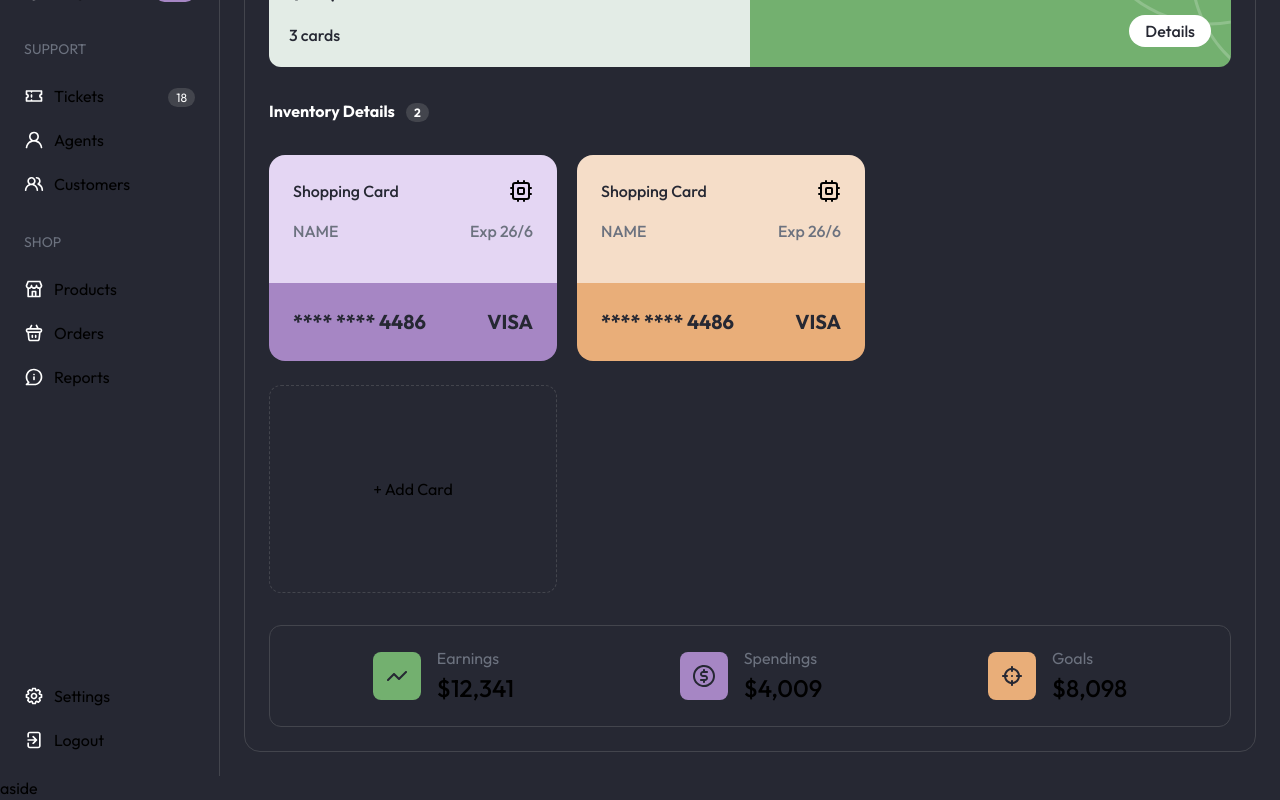
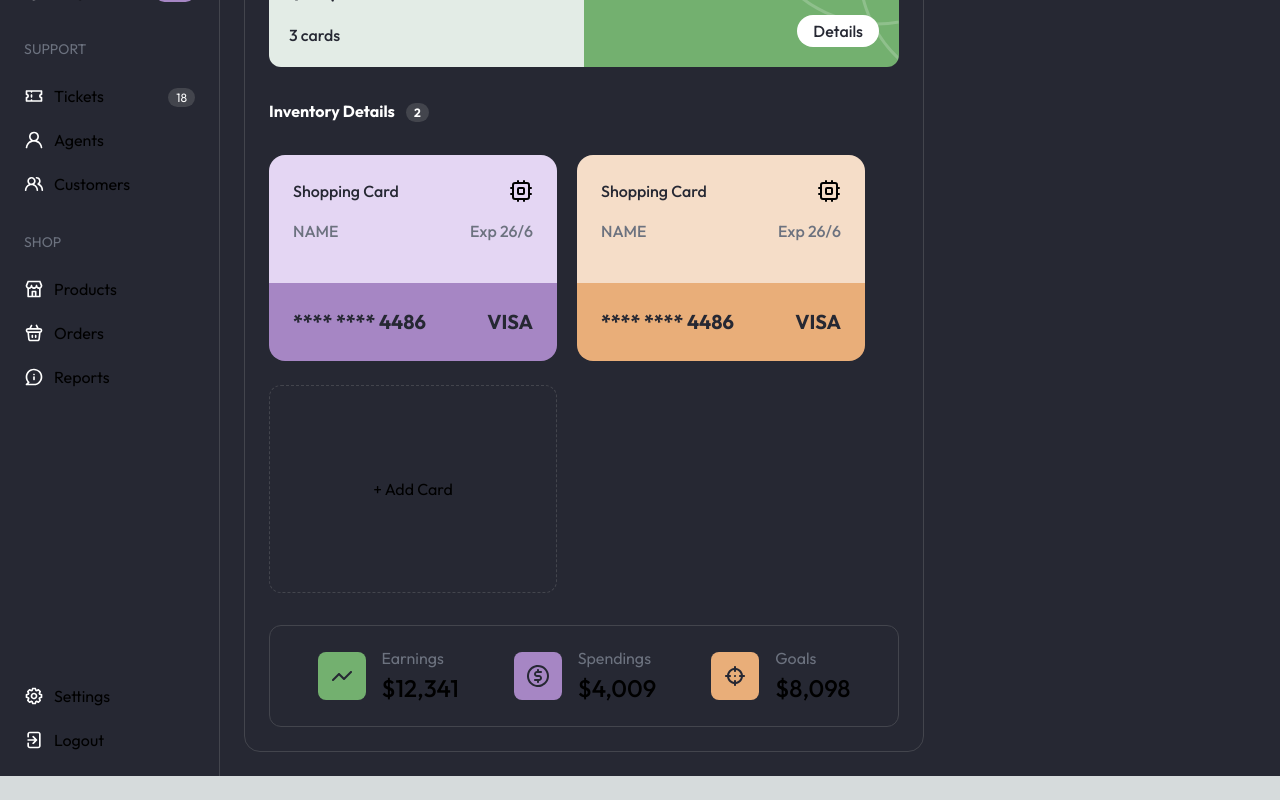
Before and after one commit to EdiedRamos/devchallenges, a Next.js app: page /bank-dashboard in a window 1280 px wide. Shown: the part 267-1067 px from the top of the page. After the commit the page ends 1043 px from the top, so only its background shows below. Built offline with nearby package versions, Linux system fonts and the light colour scheme.

Commit message:
feat: update aside style

```diff
--- a/src/app/bank-dashboard/(components)/aside.tsx
+++ b/src/app/bank-dashboard/(components)/aside.tsx
@@ -1,3 +1,3 @@
 export function Aside() {
-  return <div>aside</div>;
+  return <aside className="w-full max-w-[332px]">aside</aside>;
 }
--- a/src/app/bank-dashboard/page.tsx
+++ b/src/app/bank-dashboard/page.tsx
@@ -7,8 +7,8 @@ export default function BankDashboard() {
       <div className="flex">
         <Navigation />
         <Content />
+        <Aside />
       </div>
-      <Aside />
     </div>
   );
 }
```
